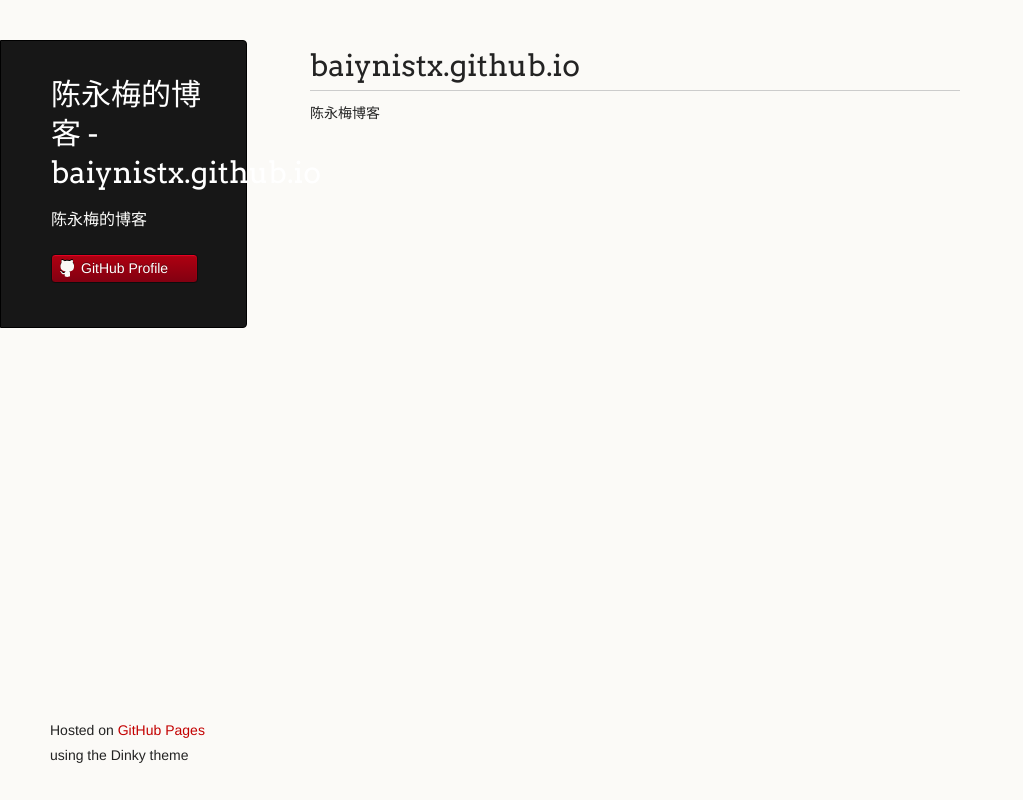
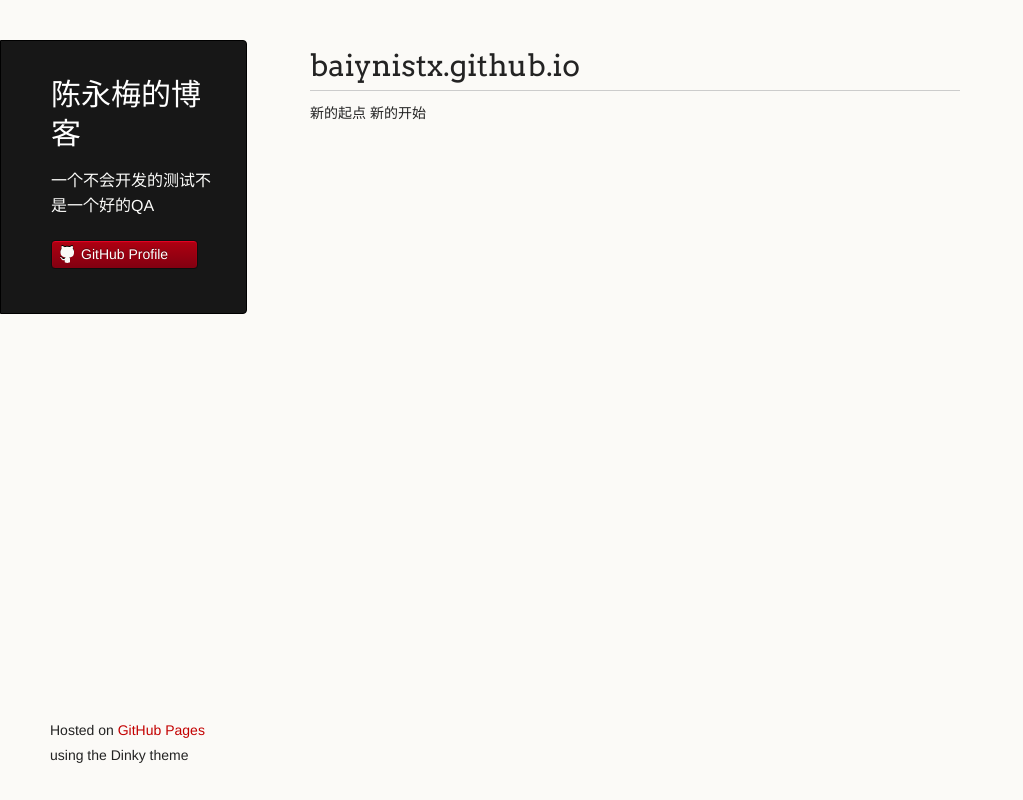
Before and after one commit to baiynistx/baiynistx.github.io, a plain HTML site: page index.html in a window 1280 px wide. Shown: the whole page, without its empty margins (0-1023 px from the left). Drawn offline with Linux system fonts and the light colour scheme.

Commit message:
Replace master branch with page content via GitHub

```diff
--- a/index.html
+++ b/index.html
@@ -3,7 +3,7 @@
   <head>
     <meta charset="utf-8">
     <meta http-equiv="X-UA-Compatible" content="chrome=1">
-    <title>陈永梅的博客 - baiynistx.github.io by baiynistx</title>
+    <title>陈永梅的博客 by baiynistx</title>
 
     <link rel="stylesheet" href="stylesheets/styles.css">
     <link rel="stylesheet" href="stylesheets/github-light.css">
@@ -16,8 +16,8 @@
   <body>
     <div class="wrapper">
       <header>
-        <h1 class="header">陈永梅的博客 - baiynistx.github.io</h1>
-        <p class="header">陈永梅的博客</p>
+        <h1 class="header">陈永梅的博客</h1>
+        <p class="header">一个不会开发的测试不是一个好的QA</p>
 
 
 
@@ -30,7 +30,7 @@
         <h1>
 <a id="baiynistxgithubio" class="anchor" href="#baiynistxgithubio" aria-hidden="true"><span aria-hidden="true" class="octicon octicon-link"></span></a>baiynistx.github.io</h1>
 
-<p>陈永梅博客</p>
+<p>新的起点 新的开始</p>
       </section>
       <footer>
         <p><small>Hosted on <a href="https://pages.github.com">GitHub Pages</a> using the Dinky theme</small></p>
--- a/params.json
+++ b/params.json
@@ -1 +1 @@
-{"name":"陈永梅的博客 - baiynistx.github.io","tagline":"陈永梅的博客","body":"# baiynistx.github.io\r\n陈永梅博客\r\n","google":"","note":"Don't delete this file! It's used internally to help with page regeneration."}
+{"name":"陈永梅的博客","tagline":"一个不会开发的测试不是一个好的QA","body":"# baiynistx.github.io\r\n新的起点 新的开始\r\n","google":"","note":"Don't delete this file! It's used internally to help with page regeneration."}
```
